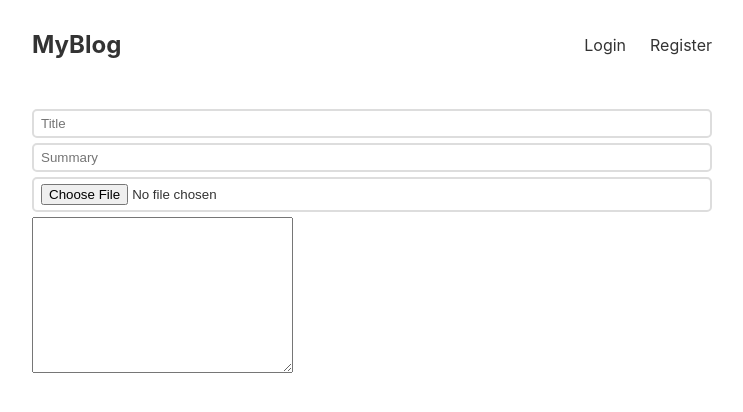
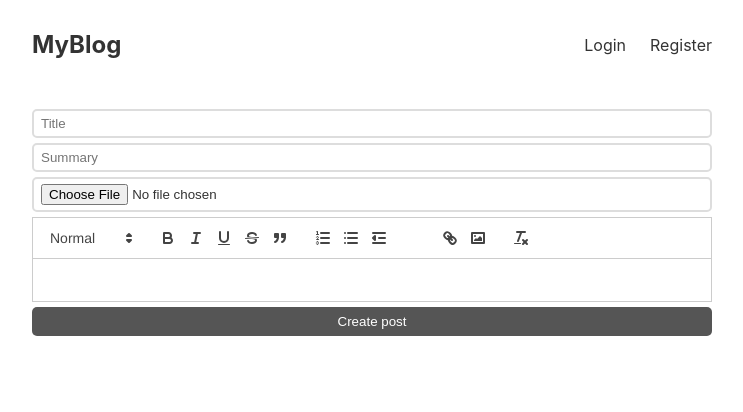
Before and after one commit to toastietoes/blogging, a React (Create React App) app in the folder client/: page /create in a window 1280 px wide. Shown: the top 412 px of the page, without its empty margins (268-1011 px from the left). Built offline with nearby package versions, Linux system fonts and the light colour scheme; no server answers.

Commit message:
adding text editor

```diff
--- a/client/package.json
+++ b/client/package.json
@@ -8,7 +8,9 @@
     "@testing-library/user-event": "^13.2.1",
     "react": "^18.2.0",
     "react-dom": "^18.2.0",
+    "react-quill": "^2.0.0",
     "react-scripts": "5.0.1",
+    "stream-browserify": "^3.0.0",
     "web-vitals": "^2.1.0"
   },
   "scripts": {
--- a/client/src/App.css
+++ b/client/src/App.css
@@ -79,6 +79,6 @@
   border-radius: 5px;
   padding: 7px 0;
 }
-form h1{
+form.login h1, form.register h1{
   text-align: center;
 }
--- a/client/src/pages/CreatePost.js
+++ b/client/src/pages/CreatePost.js
@@ -1,10 +1,59 @@
+import ReactQuill from "react-quill";
+import "react-quill/dist/quill.snow.css";
+import {useState} from "react";
+
+const modules = {
+    toolbar: [
+        [{'header': [1,2,false]}],
+        ['bold', 'italic', 'underline', 'strike', 'blockquote'],
+        [{'list': 'ordered'}, {'list': 'bullet'}, {'indent': -1}, {'indent': +1}],
+        ['link', 'image'],
+        ['clean']
+    ]
+};
+const formats = [
+    'header',
+    'bold', 'italic', 'underline', 'strike', 'blockquote',
+    'list', 'bullet', 'indent',
+    'line', 'image'
+]
+
 export default function CreatePost() {
+    const [title, setTitle] = useState('');
+    const [summary, setSummary] = useState('');
+    const [content, setContent] = useState('');
+    const [file, setFile] = useState('');
+    function createNewPost(ev) {
+        const data = new FormData();
+        data.set('title', title);
+        data.set('summary', summary);
+        data.set('content', content);
+        data.set('file', file);
+        ev.preventDefault();
+        fetch('http//localhost:4000/post', {
+            method:'POST',
+            //body:
+        })
+    }
     return (
-        <form>
-            <input type="title" placeholder={"Title"}/>
-            <input type="summary" placeholder={'Summary'}/>
-            <input type="file"/>
-            <textarea name="" id="" cols="30" rows="10"></textarea>
+        <form onSumbit={createNewPost}>
+            <input type = "title"
+                placeholder={'Title'}
+                value={title}
+                onChange = {ev => setTitle(ev.target.value)}/>
+            <input type = "summary"
+                placeholder = {'Summary'}
+                value={summary}
+                onChange={ev => setSummary(ev.target.value)}/>
+            <input type = "file"
+                value={file}
+                onChange={ev => setFile(ev.target.file)}/>
+            <ReactQuill
+                value={content}
+                onChange={newValue => setContent(newValue)}
+                modules={modules}
+                formats={formats}/>
+             <button style={{marginTop:'5px'}}>Create post</button>
         </form>
     );
 }
--- a/package.json
+++ b/package.json
@@ -1,11 +1,13 @@
 {
   "dependencies": {
     "bcryptjs": "^2.4.3",
+    "buffer": "^6.0.3",
     "cookie-parser": "^1.4.6",
     "cors": "^2.8.5",
     "express": "^4.18.2",
     "jsonwebtoken": "^9.0.1",
     "mongoose": "^7.4.2",
-    "react-router-dom": "^6.14.2"
+    "react-router-dom": "^6.14.2",
+    "save": "^2.9.0"
   }
 }
```
Also changed, not shown: 2 other files (tests, documents, lock files or other folders).
